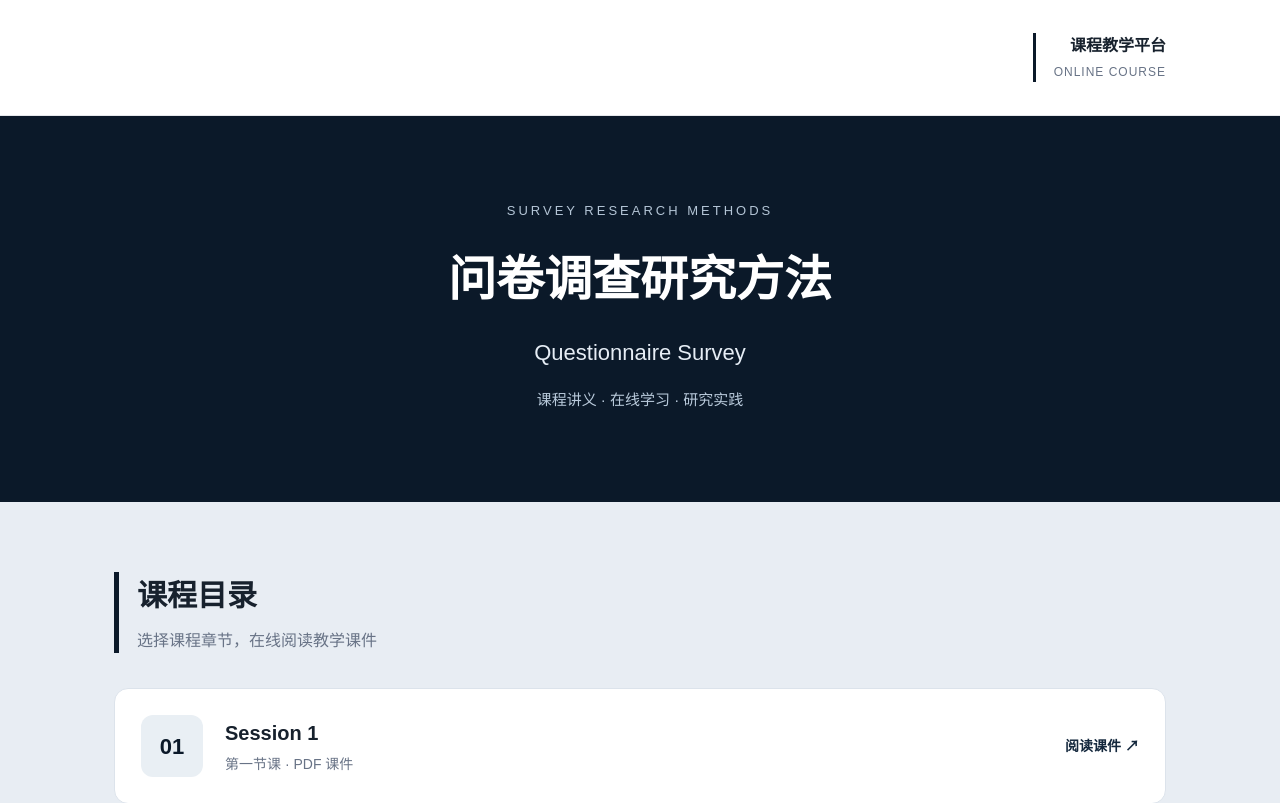
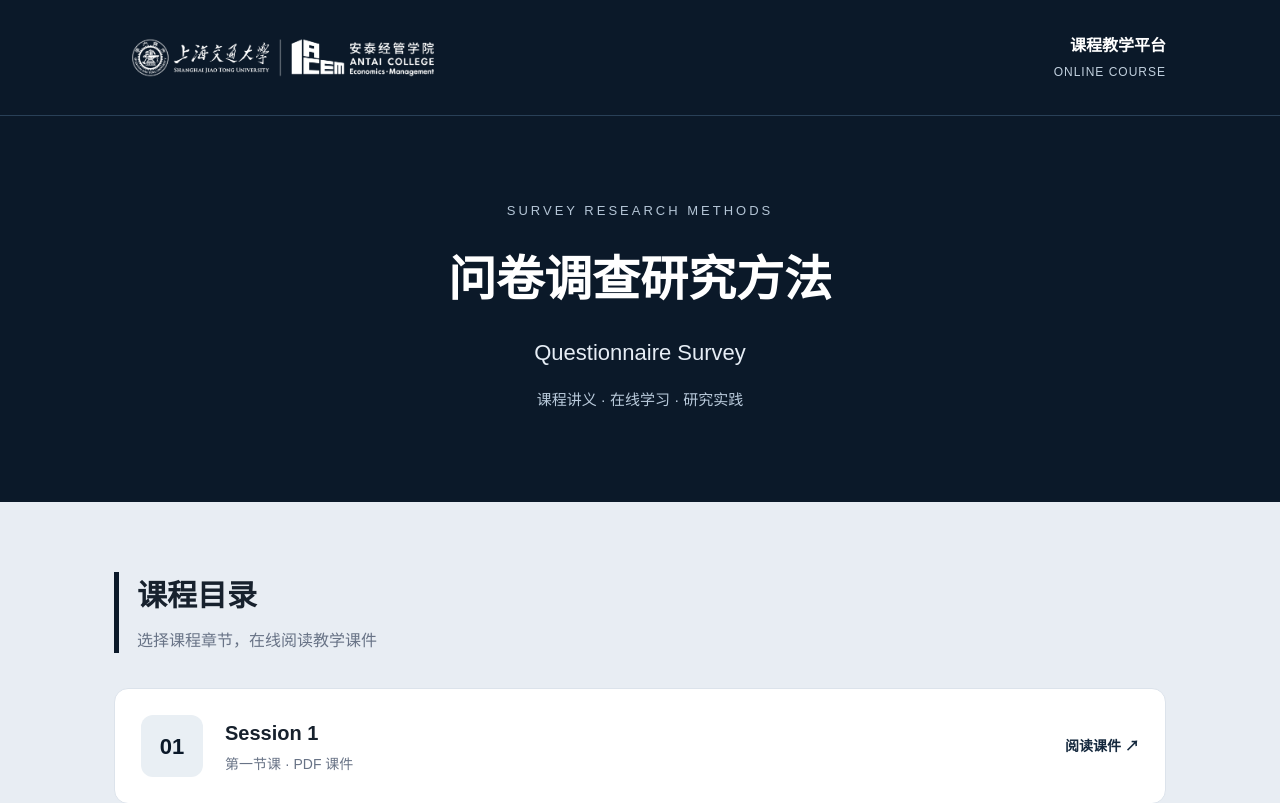
Before and after one commit to xchen0524/Questionnaire-Survey, a plain HTML site: page index.html in a window 1280 px wide. Shown: the top 803 px of the page. Drawn offline with Linux system fonts and the light colour scheme.

Commit message:
Update index.html

```diff
--- a/index.html
+++ b/index.html
@@ -34,8 +34,8 @@
     }
 
     .site-header {
-      background-color: #FFFFFF;
-      border-bottom: 1px solid #E5E7EB;
+      background-color: #0B1929;
+      border-bottom: 1px solid #294057;
     }
 
     .brand-row {
@@ -74,13 +74,13 @@
     .brand-note strong {
       display: block;
       font-size: 16px;
-      color: #17212D;
+      color: #FFFFFF;
     }
 
     .brand-note small {
       display: block;
       margin-top: 4px;
-      color: #687386;
+      color: #C1D0DE;
       font-size: 12px;
       letter-spacing: 1px;
     }
```
